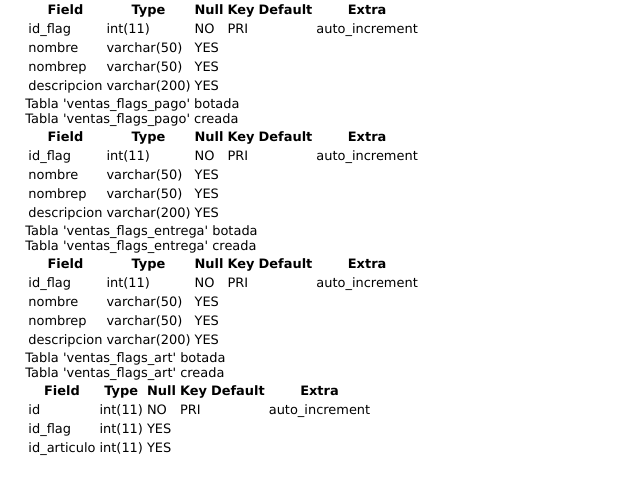
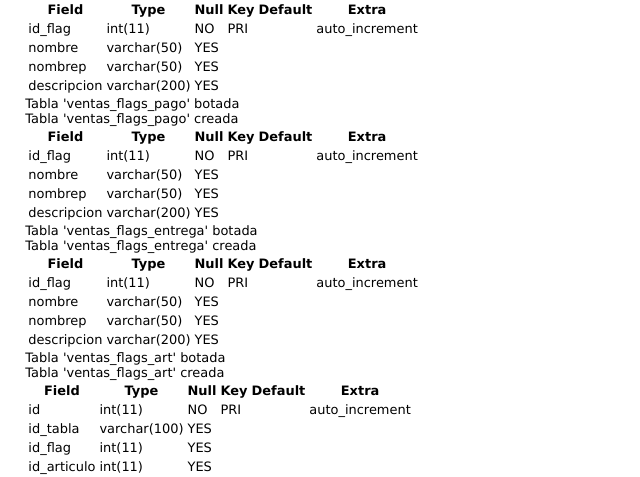
Before and after one commit to vlad88sv/YoMachete, a PHP site: page /instalar.php in a window 1280 px wide. Shown: the part 843-1320 px from the top of the page, without its empty margins (0-640 px from the left). Before the commit the page ends 1299 px from the top, so only its background shows below. Run offline with PHP 8.4, Linux system fonts and the light colour scheme; data that the repository does not hold is empty.

Commit message:
NUEVO: campo id_tabla en ventas_flags_art
Para saber que tipo de flag es el que se quiere.

```diff
--- a/instalar.php
+++ b/instalar.php
@@ -394,7 +394,7 @@ db_agregar_datos("ventas_flags_entrega",array("nombre" => "entrega_pactada", "no
 db_agregar_datos("ventas_flags_entrega",array("nombre" => "entrega_courier", "nombrep" => "Entrega vía courier o compañías de mensajería", "descripcion" => "Marque esta opción si Ud. desea enviar el producto a travez de un courier o una empresa de entrega de paquetes"));
 db_agregar_datos("ventas_flags_entrega",array("nombre" => "entrega_correo", "nombrep" => "Entrega vía correo nacional", "descripcion" => "Marque esta opción si Ud. desea enviar el producto a travez de correo nacional"));
 
-$campos = "id INT NOT NULL AUTO_INCREMENT PRIMARY KEY, id_flag INT, id_articulo INT";
+$campos = "id INT NOT NULL AUTO_INCREMENT PRIMARY KEY, id_tabla VARCHAR(100), id_flag INT, id_articulo INT";
 echo db_crear_tabla("ventas_flags_art", $campos, true);
 ?>
 </body>
```
